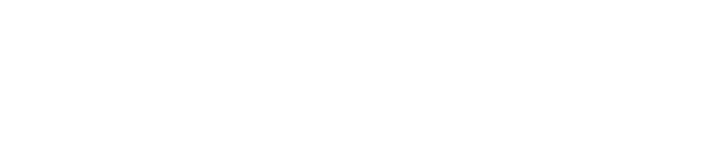
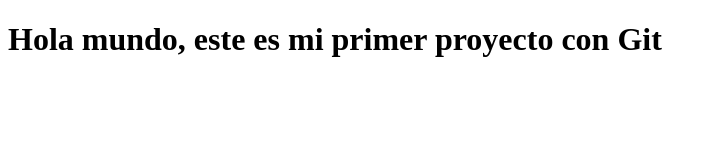
Before and after one commit to stegocera/2026_TEST_UTN_FRONTEND_NOV, a plain HTML site: page index.html in a window 1280 px wide. Shown: the whole page, without its empty margins (0-717 px from the left). Drawn offline with Linux system fonts and the light colour scheme.

Commit message:
cambios en el index

```diff
--- a/index.html
+++ b/index.html
@@ -6,6 +6,6 @@
     <title>Document</title>
 </head>
 <body>
-
+    <h1>Hola mundo, este es mi primer proyecto con Git</h1>
 </body>
 </html>
```
